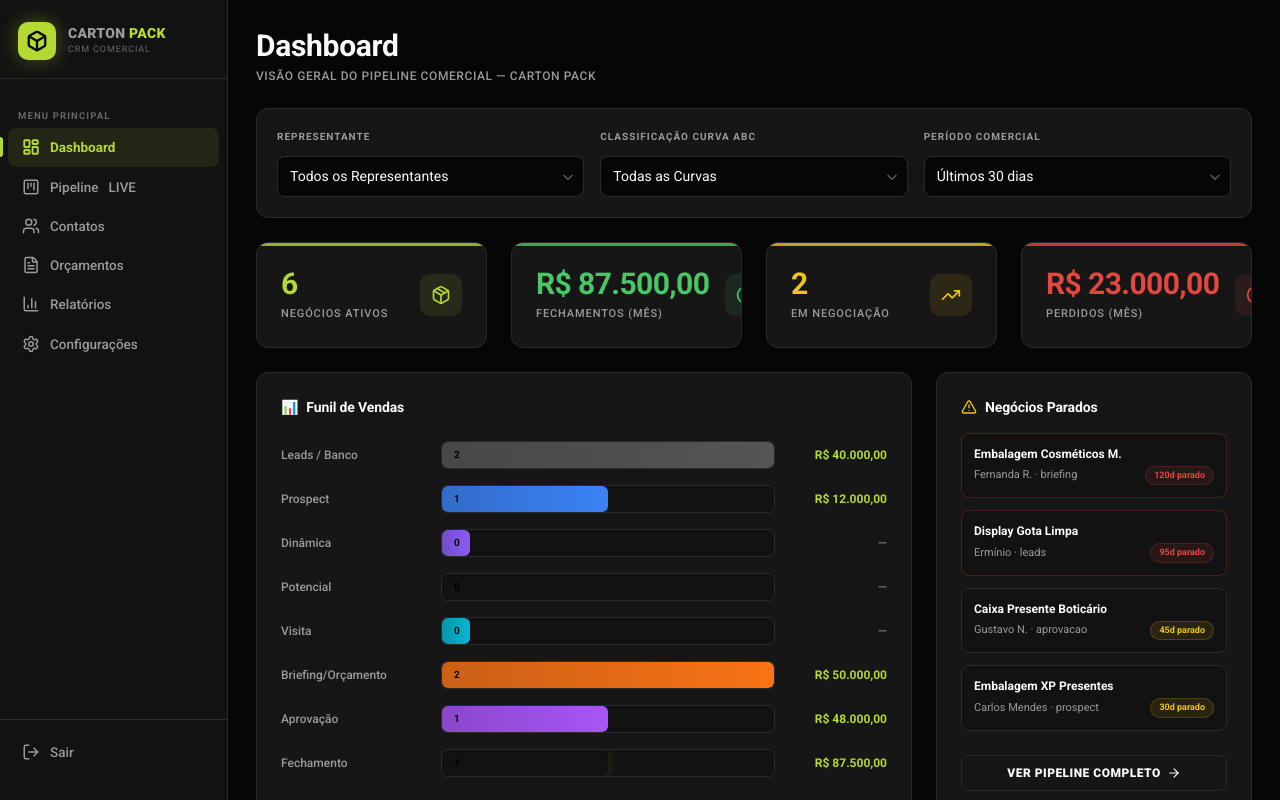
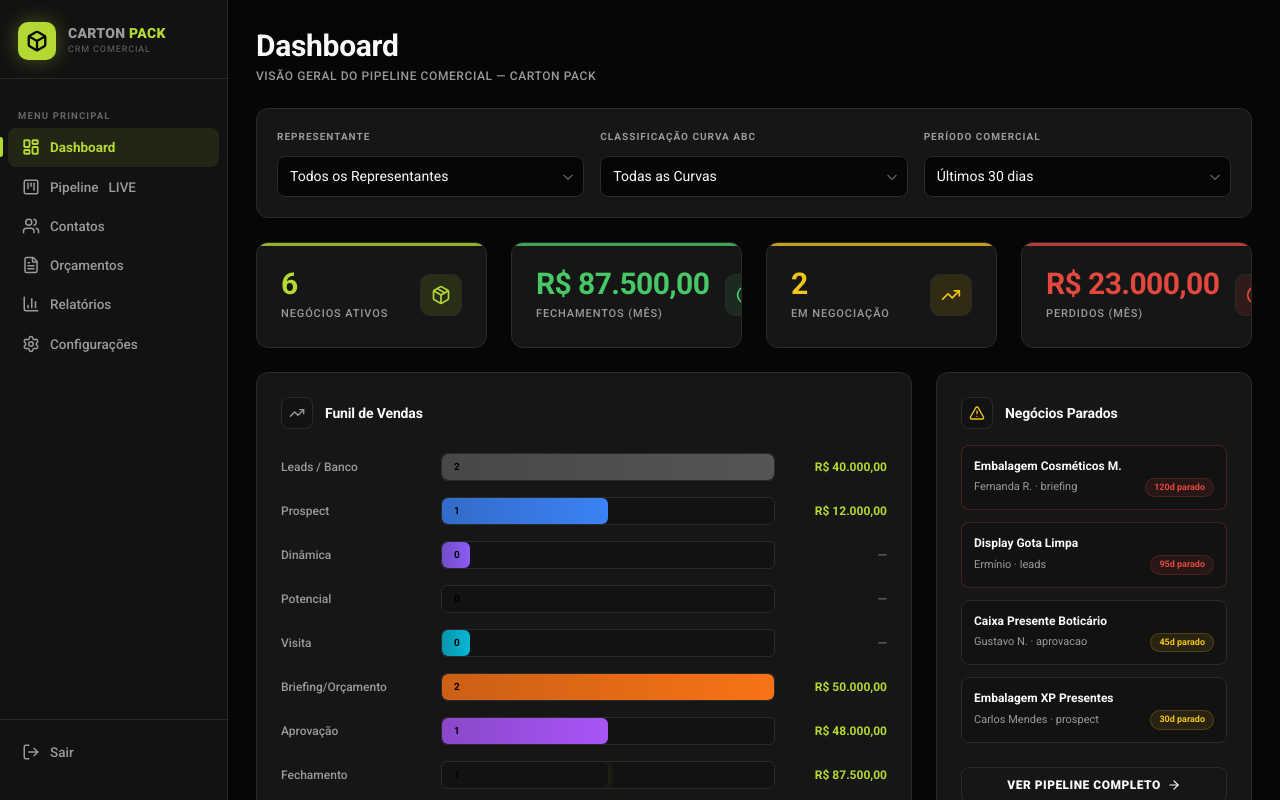
Before and after one commit to mauriciomtabi/CRM-Carton-Pack, a Next.js app: page /dashboard in a window 1280 px wide. Built offline with nearby package versions, Linux system fonts and the light colour scheme.

Commit message:
UI: introduce premium duotone icon wrappers for metric cards and section headers with reactive glow animations on hover

```diff
--- a/src/app/(crm)/dashboard/page.tsx
+++ b/src/app/(crm)/dashboard/page.tsx
@@ -160,42 +160,42 @@ export default function DashboardPage() {
 
       {/* Stats Cards Grid */}
       <div className="grid grid-cols-1 md:grid-cols-4 gap-6">
-        <div className="stat-card" style={{ '--stat-color': 'var(--lime)' } as React.CSSProperties}>
+        <div className="stat-card" style={{ '--stat-color': 'var(--lime)', '--stat-glow-bg': 'rgba(180,217,50,0.12)', '--stat-glow-border': 'rgba(180,217,50,0.25)', '--stat-glow-color': 'rgba(180,217,50,0.35)' } as React.CSSProperties}>
           <div>
             <div className="stat-value text-[var(--lime)]">{activeDealsCount}</div>
             <div className="stat-label">Negócios Ativos</div>
           </div>
-          <div className="stat-icon bg-[rgba(180,217,50,0.1)]">
+          <div className="stat-icon">
             <Package size={20} className="text-[var(--lime)]" />
           </div>
         </div>
 
-        <div className="stat-card" style={{ '--stat-color': 'var(--green)' } as React.CSSProperties}>
+        <div className="stat-card" style={{ '--stat-color': 'var(--green)', '--stat-glow-bg': 'rgba(72,199,103,0.12)', '--stat-glow-border': 'rgba(72,199,103,0.25)', '--stat-glow-color': 'rgba(72,199,103,0.35)' } as React.CSSProperties}>
           <div>
             <div className="stat-value text-[var(--green)]">{formatCurrency(fechamentoValue)}</div>
             <div className="stat-label">Fechamentos (mês)</div>
           </div>
-          <div className="stat-icon bg-[rgba(72,199,103,0.1)]">
+          <div className="stat-icon">
             <CheckCircle size={20} className="text-[var(--green)]" />
           </div>
         </div>
 
-        <div className="stat-card" style={{ '--stat-color': 'var(--yellow)' } as React.CSSProperties}>
+        <div className="stat-card" style={{ '--stat-color': 'var(--yellow)', '--stat-glow-bg': 'rgba(240,196,25,0.12)', '--stat-glow-border': 'rgba(240,196,25,0.25)', '--stat-glow-color': 'rgba(240,196,25,0.35)' } as React.CSSProperties}>
           <div>
             <div className="stat-value text-[var(--yellow)]">{inNegotiationCount}</div>
             <div className="stat-label">Em Negociação</div>
           </div>
-          <div className="stat-icon bg-[rgba(240,196,25,0.1)]">
+          <div className="stat-icon">
             <TrendingUp size={20} className="text-[var(--yellow)]" />
           </div>
         </div>
 
-        <div className="stat-card" style={{ '--stat-color': 'var(--red)' } as React.CSSProperties}>
+        <div className="stat-card" style={{ '--stat-color': 'var(--red)', '--stat-glow-bg': 'rgba(226,72,61,0.12)', '--stat-glow-border': 'rgba(226,72,61,0.25)', '--stat-glow-color': 'rgba(226,72,61,0.35)' } as React.CSSProperties}>
           <div>
             <div className="stat-value text-[var(--red)]">{formatCurrency(perdidoValue)}</div>
             <div className="stat-label">Perdidos (mês)</div>
           </div>
-          <div className="stat-icon bg-[rgba(226,72,61,0.1)]">
+          <div className="stat-icon">
             <XCircle size={20} className="text-[var(--red)]" />
           </div>
         </div>
@@ -205,8 +205,11 @@ export default function DashboardPage() {
       <div className="grid grid-cols-1 lg:grid-cols-3 gap-6">
         {/* Funil de Vendas */}
         <div className="card p-6 lg:col-span-2">
-          <h2 className="font-display text-sm mb-6 text-[var(--white)] flex items-center gap-2">
-            <span>📊</span> Funil de Vendas
+          <h2 className="font-display text-sm mb-6 text-[var(--white)] flex items-center gap-3">
+            <div className="section-header-icon">
+              <TrendingUp size={16} />
+            </div>
+            Funil de Vendas
           </h2>
           <div className="flex flex-col gap-4">
             {funnelSummary.map(({ stage, count, value, color }) => (
@@ -240,8 +243,10 @@ export default function DashboardPage() {
         {/* Negócios Parados / Stale Deals */}
         <div className="card p-6 flex flex-col justify-between">
           <div>
-            <h2 className="font-display text-sm mb-4 text-[var(--white)] flex items-center gap-2">
-              <AlertTriangle size={16} className="text-[var(--yellow)]" />
+            <h2 className="font-display text-sm mb-4 text-[var(--white)] flex items-center gap-3">
+              <div className="section-header-icon">
+                <AlertTriangle size={16} className="text-[var(--yellow)]" />
+              </div>
               Negócios Parados
             </h2>
             <div className="flex flex-col gap-3 overflow-y-auto max-h-[300px]">
@@ -291,8 +296,10 @@ export default function DashboardPage() {
       <div className="grid grid-cols-1 lg:grid-cols-3 gap-6">
         {/* Alerta de Inatividade Clientes (briefing requirement: curve, inactive warnings) */}
         <div className="card p-6 lg:col-span-2">
-          <h2 className="font-display text-sm mb-4 text-[var(--white)] flex items-center gap-2">
-            <AlertTriangle size={16} className="text-[var(--red)]" />
+          <h2 className="font-display text-sm mb-4 text-[var(--white)] flex items-center gap-3">
+            <div className="section-header-icon">
+              <AlertTriangle size={16} className="text-[var(--red)]" />
+            </div>
             Alertas de Inatividade (Recorrência Excedida)
           </h2>
           <div className="overflow-x-auto">
@@ -346,8 +353,11 @@ export default function DashboardPage() {
         {/* Curva ABC Distribution details */}
         <div className="card p-6 flex flex-col justify-between">
           <div>
-            <h2 className="font-display text-sm mb-4 text-[var(--white)] flex items-center gap-2">
-              <span>🎯</span> Distribuição Curva ABC
+            <h2 className="font-display text-sm mb-4 text-[var(--white)] flex items-center gap-3">
+              <div className="section-header-icon">
+                <Package size={16} className="text-[var(--lime)]" />
+              </div>
+              Distribuição Curva ABC
             </h2>
             <div className="flex flex-col gap-4">
               {curveStats.map(({ curve, count, value }) => (
--- a/src/app/globals.css
+++ b/src/app/globals.css
@@ -695,7 +695,61 @@ a, button, input, select, textarea {
   align-items: center;
   justify-content: center;
   flex-shrink: 0;
+  background: var(--stat-glow-bg, rgba(255, 255, 255, 0.02));
+  border: 1px solid var(--line);
+  transition: all 0.25s cubic-bezier(0.4, 0, 0.2, 1);
 }
+
+.stat-icon svg {
+  fill: currentColor;
+  fill-opacity: 0;
+  transition: all 0.25s cubic-bezier(0.4, 0, 0.2, 1);
+}
+
+.stat-card:hover .stat-icon {
+  background: var(--stat-glow-bg);
+  border-color: var(--stat-glow-border);
+  box-shadow: 0 0 15px var(--stat-glow-color);
+}
+
+.stat-card:hover .stat-icon svg {
+  fill-opacity: 0.25;
+  transform: scale(1.08);
+}
+
+/* ══════════════ SECTION HEADER ICONS ══════════════ */
+.section-header-icon {
+  display: inline-flex;
+  align-items: center;
+  justify-content: center;
+  width: 32px;
+  height: 32px;
+  border-radius: 8px;
+  background: var(--charcoal);
+  border: 1px solid var(--line);
+  color: var(--gray);
+  transition: all 0.25s cubic-bezier(0.4, 0, 0.2, 1);
+  flex-shrink: 0;
+}
+
+.section-header-icon svg {
+  fill: currentColor;
+  fill-opacity: 0;
+  transition: all 0.25s cubic-bezier(0.4, 0, 0.2, 1);
+}
+
+.card:hover .section-header-icon {
+  color: var(--lime);
+  background: rgba(180, 217, 50, 0.08);
+  border-color: rgba(180, 217, 50, 0.2);
+  box-shadow: 0 0 12px rgba(180, 217, 50, 0.2);
+}
+
+.card:hover .section-header-icon svg {
+  fill-opacity: 0.2;
+  transform: scale(1.06);
+}
+
 
 /* ══════════════ FORM ELEMENTS ══════════════ */
 .input {
```
